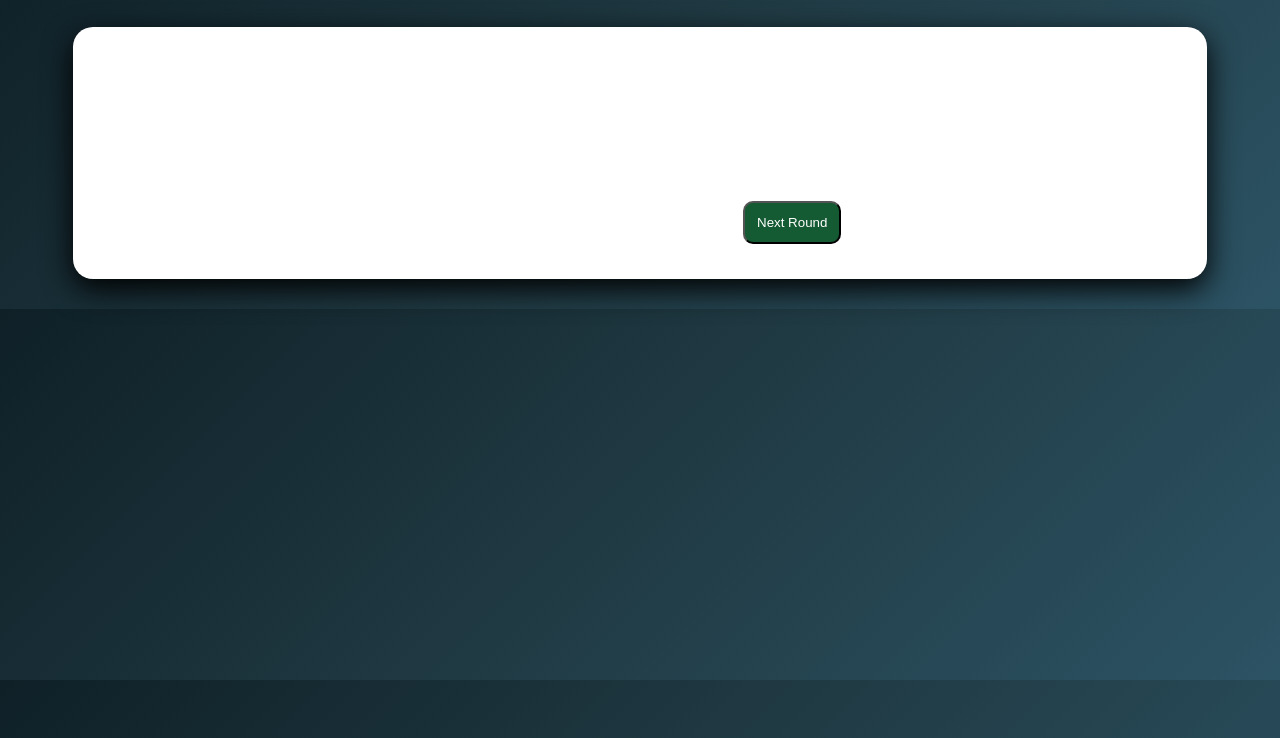
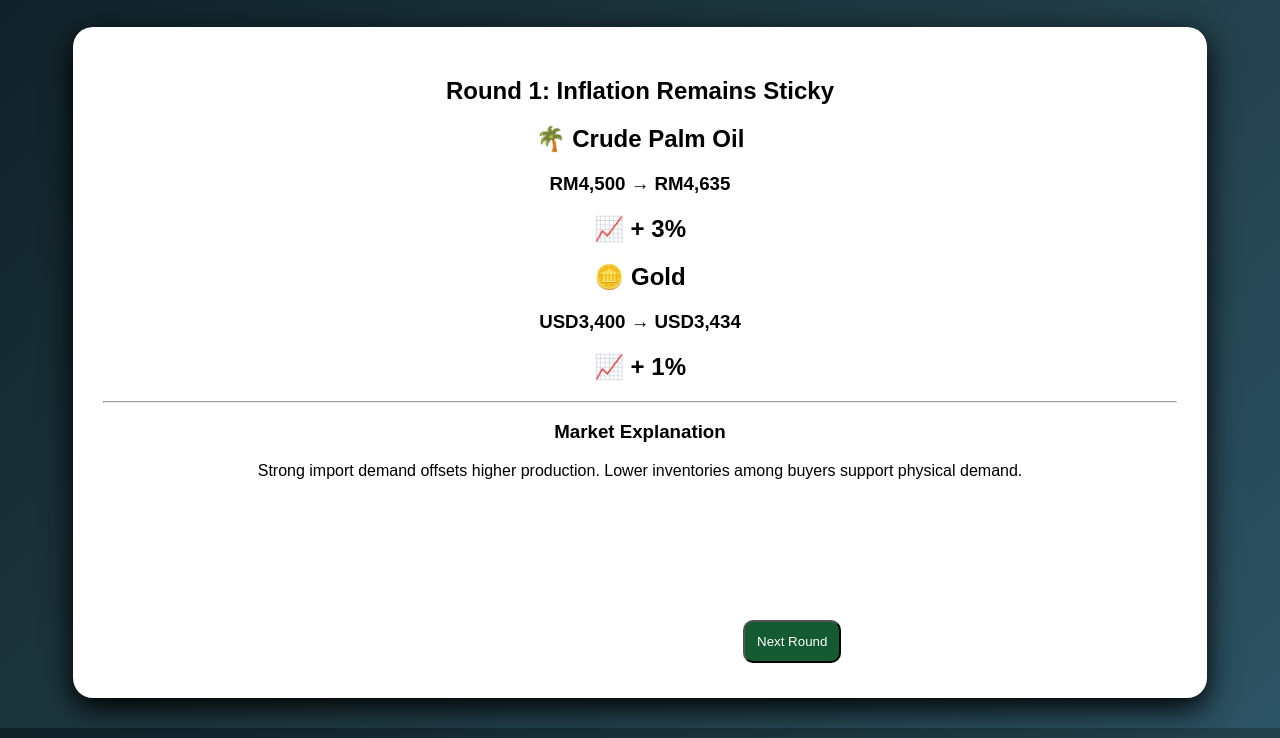
Before and after one commit to chealie/New-Game, a plain HTML site: page reveal.html in a window 1280 px wide. Shown: the part 62-800 px from the top of the page. Drawn offline with nearby package versions, Linux system fonts and the light colour scheme.

Commit message:
Update reveal.html

```diff
--- a/reveal.html
+++ b/reveal.html
@@ -45,7 +45,7 @@ Next Round
 </div>
 
 
-<script src="script.js"></script>
+<script src="reveal.js"></script>
 
 
 </body>
```
